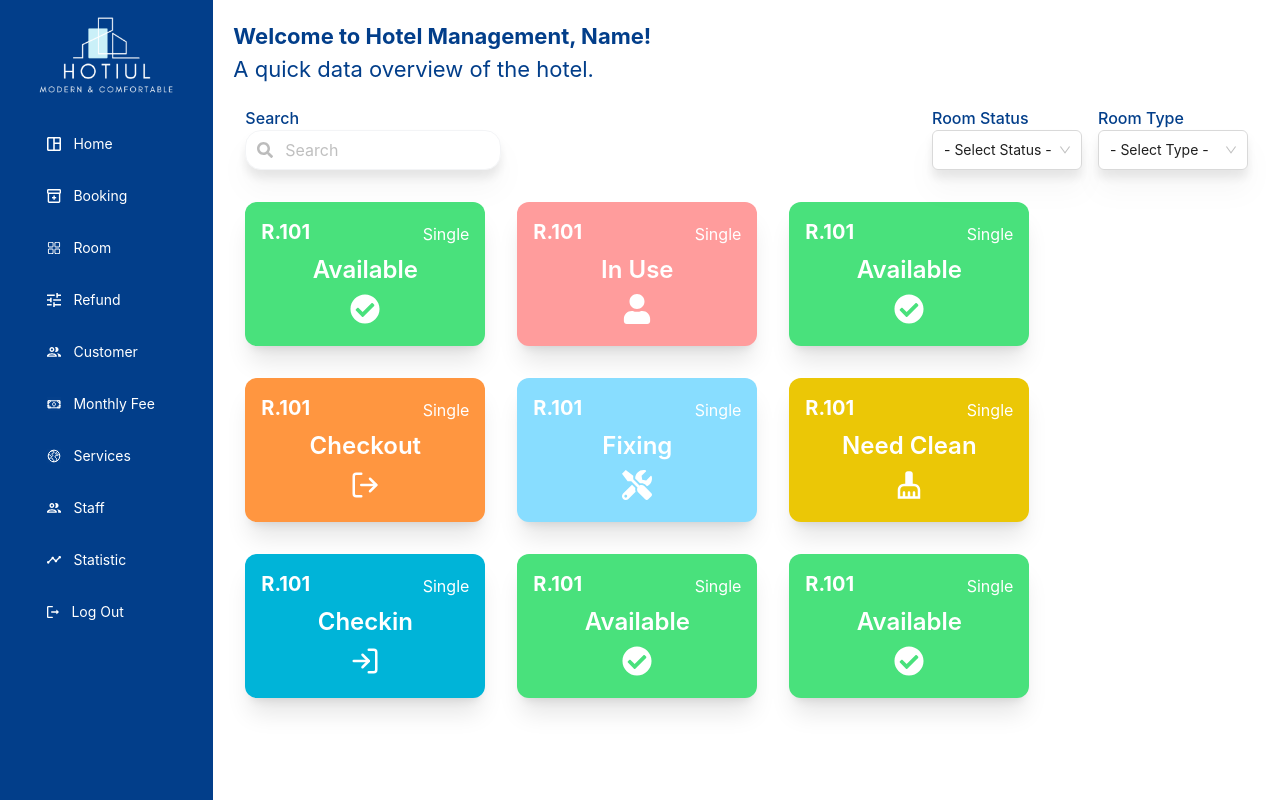
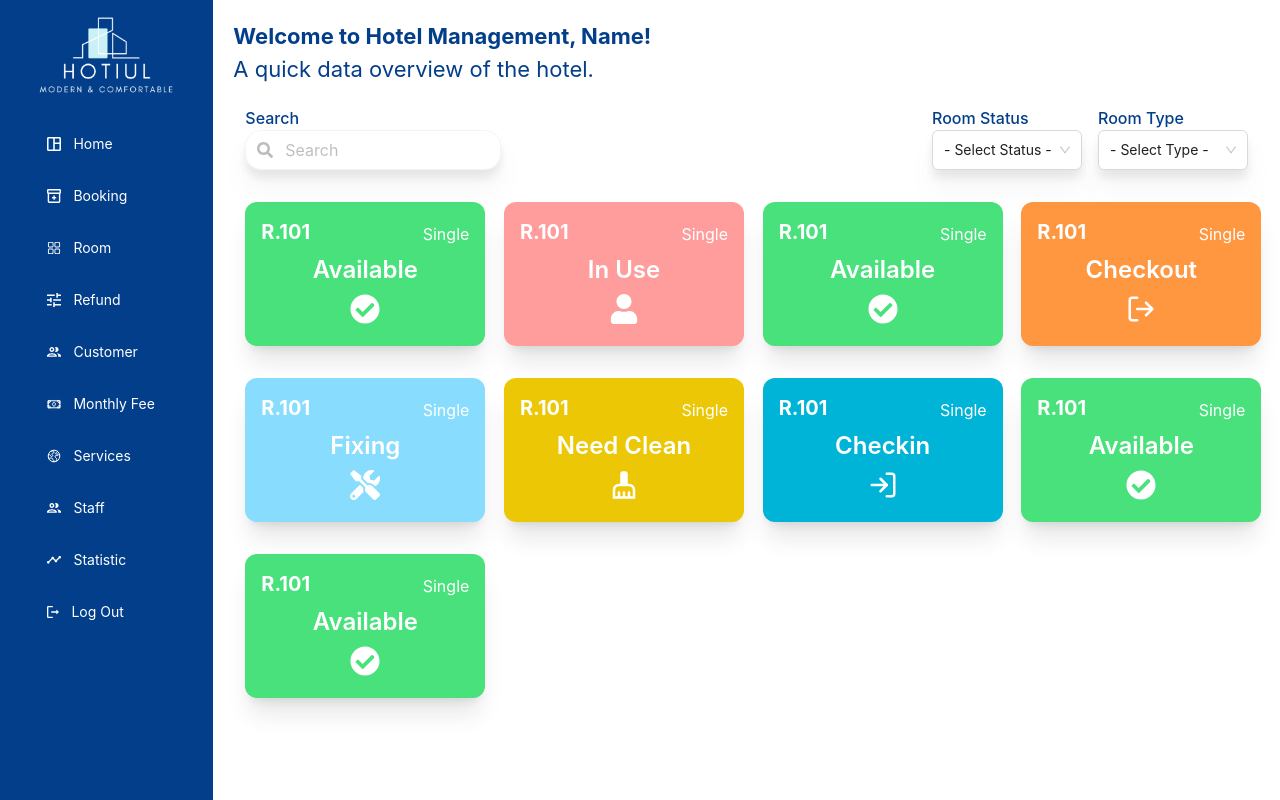
Before and after one commit to TranChinh03/Hotiul, a React (Create React App) app in the folder hotiul/: page /room in a window 1280 px wide. Built offline with nearby package versions, Linux system fonts and the light colour scheme.

Commit message:
fix room map layout

```diff
--- a/hotiul/src/views/Room/Room.js
+++ b/hotiul/src/views/Room/Room.js
@@ -103,7 +103,7 @@ export const Room = () => {
             </div>
           </div>
         </div>
-        <div className="flex flex-row flex-wrap gap-8 mt-8">
+        <div className="grid sm:grid-cols-2 md:grid-cols-2 md:grid-cols-3 xl:grid-cols-4 2xl:grid-cols-5 md:gap-4 xl:gap-8 mt-8">
           {listRoom.map((item, index) => (
             <RoomItem
               key={index}
```
